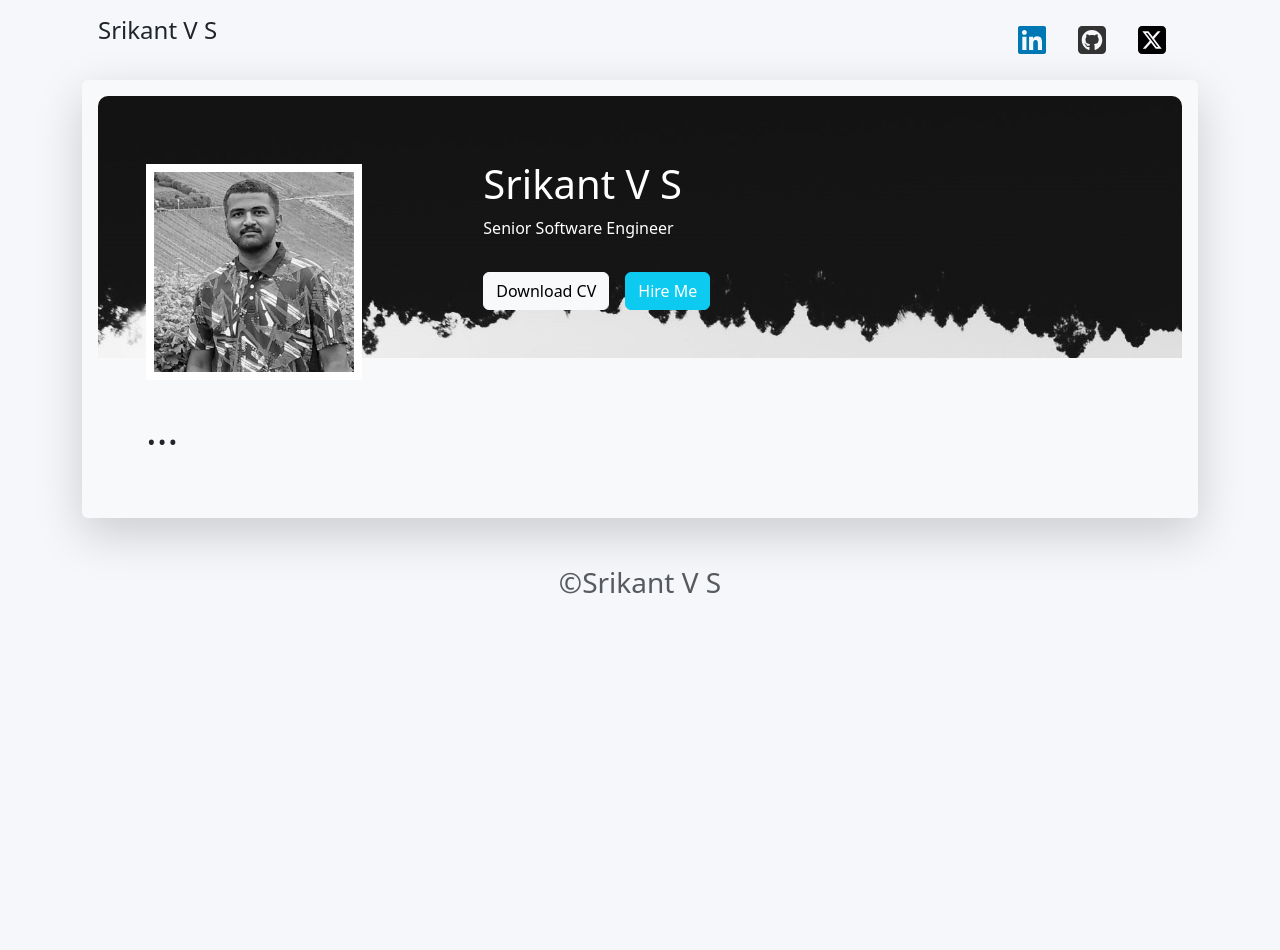
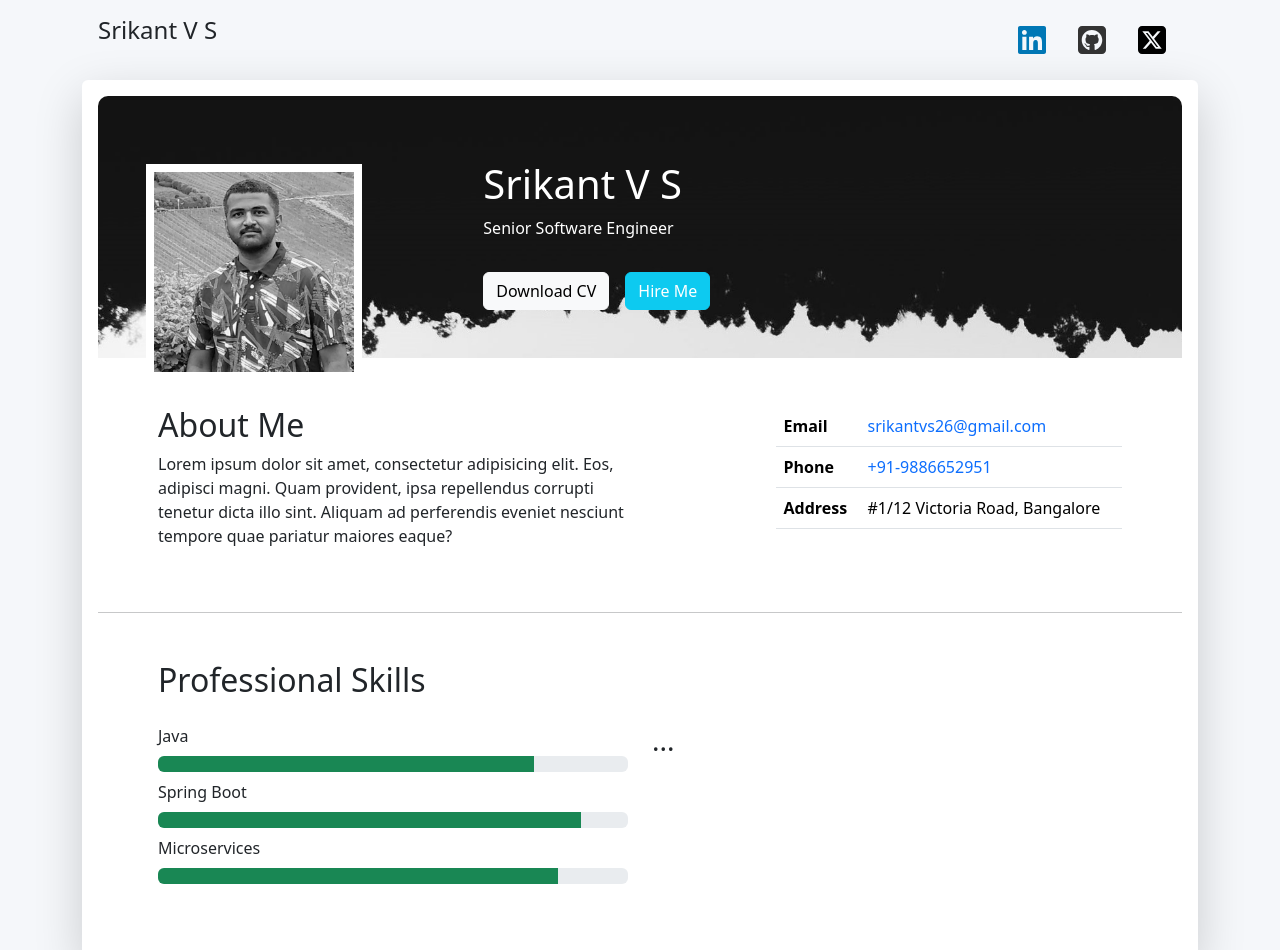
Before and after one commit to srikantvs26/codespaces-react, a React (Vite) app: page / in a window 1280 px wide. Shown: the top 950 px of the page. Before the commit the page ends 800 px from the top, so only its background shows below. Built offline with nearby package versions, Linux system fonts and the light colour scheme.

Commit message:
added about, skills and animations

```diff
--- a/package.json
+++ b/package.json
@@ -27,9 +27,7 @@
     "start": "vite --port 3000",
     "build": "vite build",
     "preview": "vite preview",
-    "test": "vitest",
-    "deploy": "gh-pages -d dist",
-    "predeploy": "npm run build"
+    "test": "vitest"
   },
   "eslintConfig": {
     "extends": [
--- a/src/App.css
+++ b/src/App.css
@@ -1,3 +1,4 @@
+
 .cover-page {
   /* border-radius: 10px 10px 0 0; */
   /* background-color: white; */
--- a/src/App.jsx
+++ b/src/App.jsx
@@ -18,7 +18,7 @@ function App() {
       <Header />
       <main>
         <div className="container">
-          <div className="shadow-lg p-3 mb-5 bg-body-tertiary rounded">
+          <div className="shadow-lg p-3 mb-5 bg-white rounded">
             <div className="cover-bg p-4 p-lg-5">
               <div className="row">
                 <div className="col-lg-4 col-md-5">
@@ -70,11 +70,129 @@ function App() {
                 </div>
               </div>
             </div>
-            <h1 className="m-5">...</h1>
+            <div className="row m-5">
+              <div className="col-lg-6">
+                <h2 className="text-dark">About Me</h2>
+                <p>
+                  Lorem ipsum dolor sit amet, consectetur adipisicing elit. Eos,
+                  adipisci magni. Quam provident, ipsa repellendus corrupti
+                  tenetur dicta illo sint. Aliquam ad perferendis eveniet
+                  nesciunt tempore quae pariatur maiores eaque?
+                </p>
+              </div>
+              <div className="col-lg-6">
+                <div className="row">
+                  <div className="col-lg-9 offset-lg-3">
+                    <div className="table-responsive">
+                      <table className="table">
+                        <tbody>
+                          <tr>
+                            <th scope="row">Email</th>
+                            <td>
+                              <a
+                                href="mailto:srikantvs26@gmail.com"
+                                className="text-decoration-none"
+                              >
+                                srikantvs26@gmail.com
+                              </a>
+                            </td>
+                          </tr>
+                          <tr>
+                            <th scope="row">Phone</th>
+                            <td>
+                              <a
+                                href="tel:+919886652951"
+                                className="text-decoration-none"
+                              >
+                                +91-9886652951
+                              </a>
+                            </td>
+                          </tr>
+                          <tr>
+                            <th scope="row">Address</th>
+                            <td>#1/12 Victoria Road, Bangalore</td>
+                          </tr>
+                        </tbody>
+                      </table>
+                    </div>
+                  </div>
+                </div>
+              </div>
+            </div>
+            <hr />
+            <div className="row m-5">
+              <div className="col-lg-12 mb-3">
+                <h2>Professional Skills</h2>{' '}
+              </div>
+              <div className="col-lg-6">
+                <div className="mb-2">
+                  <span>Java</span>
+                  <div
+                    className="progress my-2"
+                    role="progressbar"
+                    aria-label="Success example"
+                    aria-valuenow="25"
+                    aria-valuemin="0"
+                    aria-valuemax="100"
+                  >
+                    <div
+                      class="progress-bar bg-success"
+                      style={{ width: '80%' }}
+                      data-aos="zoom-in-right"
+                      data-aos-delay="100"
+                      data-aos-once="true"
+                    ></div>
+                  </div>
+                </div>
+
+                <div className="mb-2">
+                  <span>Spring Boot</span>
+                  <div
+                    className="progress  my-2"
+                    role="progressbar"
+                    aria-label="Success example"
+                    aria-valuenow="25"
+                    aria-valuemin="0"
+                    aria-valuemax="100"
+                  >
+                    <div
+                      class="progress-bar bg-success"
+                      style={{ width: '90%' }}
+                      data-aos="zoom-in-right"
+                      data-aos-delay="200"
+                      data-aos-once="true"
+                    ></div>
+                  </div>
+                </div>
+
+                <div>
+                  <span>Microservices</span>
+                  <div
+                    className="progress  my-2"
+                    role="progressbar"
+                    aria-label="Success example"
+                    aria-valuenow="25"
+                    aria-valuemin="0"
+                    aria-valuemax="100"
+                  >
+                    <div
+                      class="progress-bar bg-success"
+                      style={{ width: '85%' }}
+                      data-aos="zoom-in-right"
+                      data-aos-delay="300"
+                      data-aos-once="true"
+                    ></div>
+                  </div>
+                </div>
+              </div>
+              <div className="col-lg-6">
+                <h3>...</h3>
+              </div>
+            </div>
           </div>
         </div>
       </main>
-      <Footer/>
+      <Footer />
     </>
   );
 }
```
